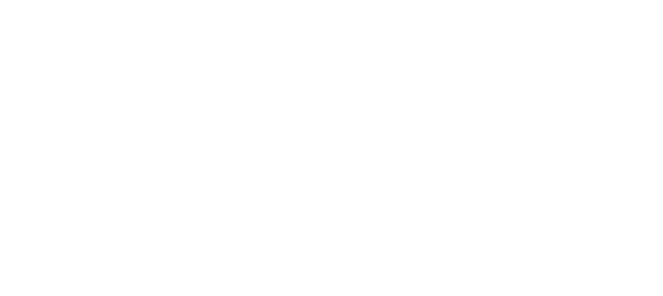
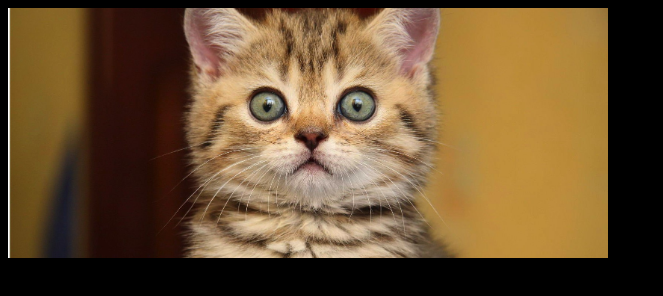
Before and after one commit to IacovColisnicenco/sk-trainings, a plain HTML site: page index.html in a window 1280 px wide. Shown: the whole page, without its empty margins (0-663 px from the left). Drawn offline with Linux system fonts and the light colour scheme.

Commit message:
added training5

```diff
--- a/css/style.css
+++ b/css/style.css
@@ -0,0 +1,29 @@
+body {
+
+    background-color: #000;
+}
+
+:root {
+
+    --size-div: 600px;
+}
+div {
+
+    width: var(--size-div);
+    overflow: visible;
+}
+p {
+    width: 200px;
+}
+div img {
+
+    width: var(--size-div);
+    height: 250px;
+    object-fit: cover;
+}
+@media only screen and (max-width: 600px){
+
+  body {
+        background-color: yellow;
+  }
+}
--- a/index.html
+++ b/index.html
@@ -7,6 +7,6 @@
 	 <title>Document</title>
  </head>
  <body>
-
+	<div><img src="images/cat.jpg" alt="Cat"></div>
  </body>
  </html>
```
Also changed, not shown: images/cat.jpg (added).
